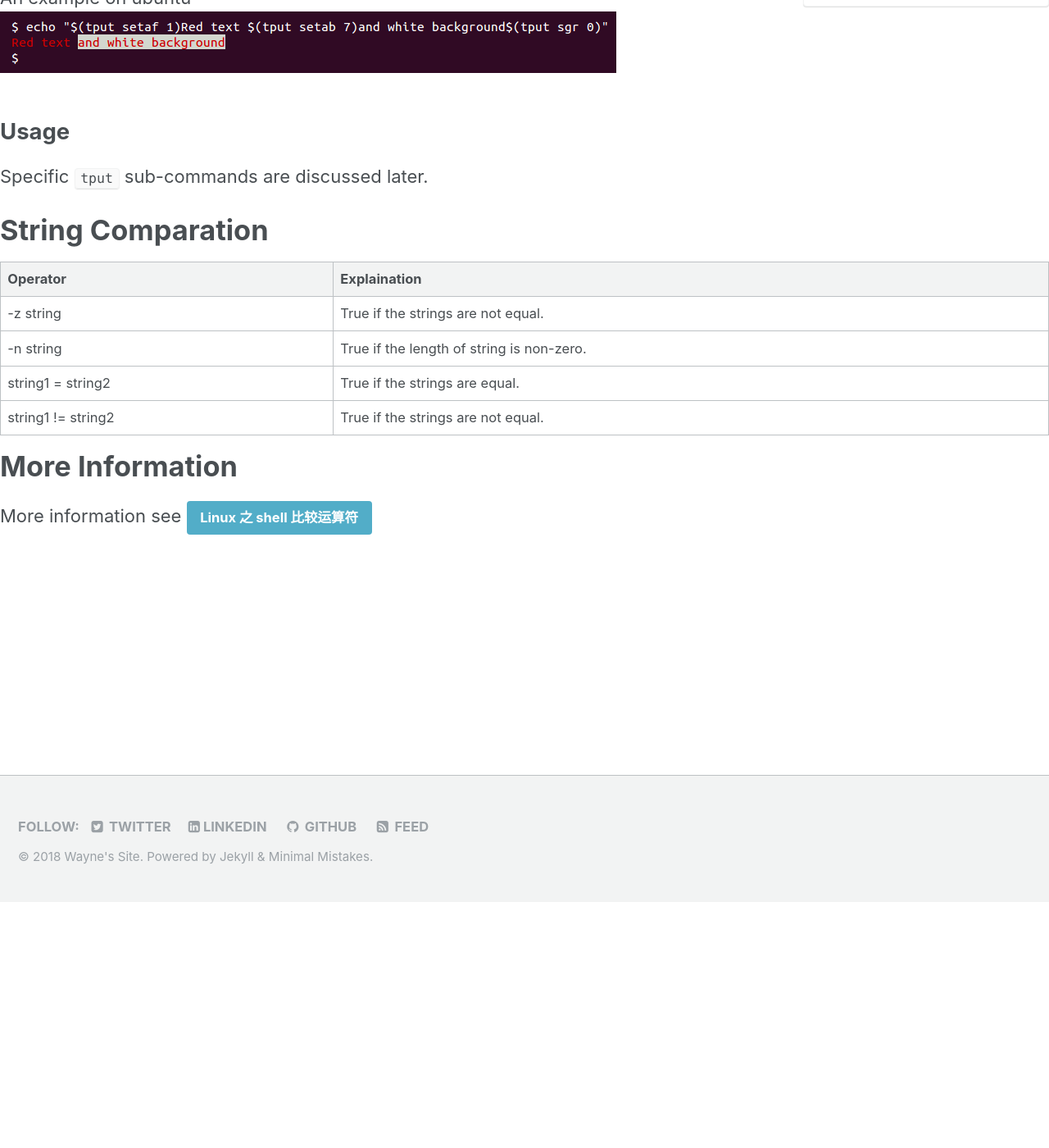
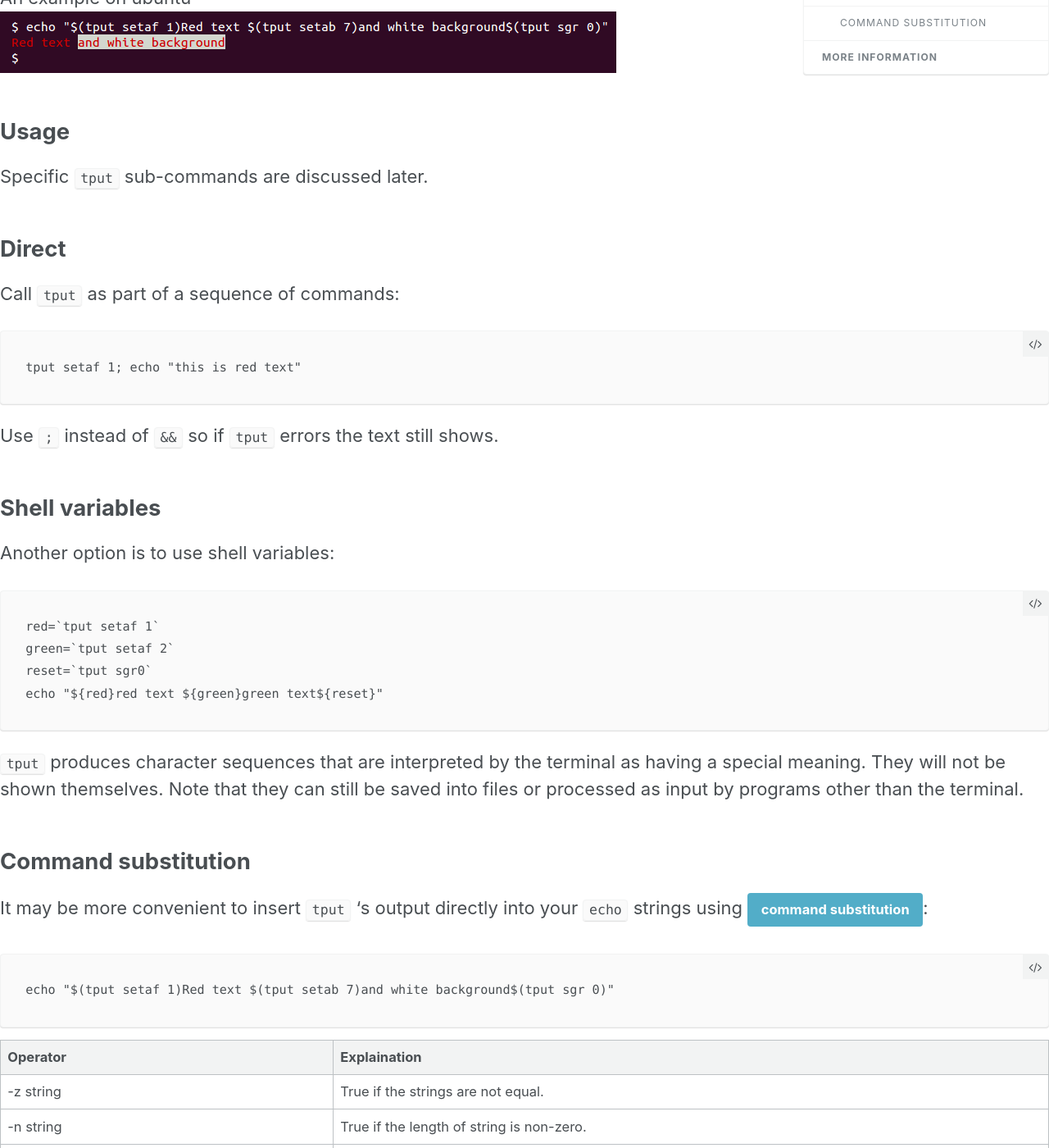
Before and after one commit to element207/element207.github.io, a Jekyll site: the page built from _posts/2018-04-10-Bash-Output-Color-of-echo.md, in a window 1280 px wide and 1400 px high, scrolled down 299 px. Shown: the whole window at 82% size. Built offline with Jekyll 4.4.1, drawn with Linux system fonts in a browser that asks for light colours; our own code applies the rules of GitHub Pages for plain Markdown files; some of the changed text lies outside the part shown.

Commit message:
Update 2018-04-10-Bash-Output-Color-of-echo.md

````diff
--- a/_posts/2018-04-10-Bash-Output-Color-of-echo.md
+++ b/_posts/2018-04-10-Bash-Output-Color-of-echo.md
@@ -29,7 +29,37 @@ An example on ubuntu
 Specific `tput` sub-commands are discussed later.
 
 
-# String Comparation
+## Direct
+Call `tput` as part of a sequence of commands:
+
+```
+tput setaf 1; echo "this is red text"
+```
+Use `;` instead of `&&` so if `tput` errors the text still shows.
+
+## Shell variables
+
+Another option is to use shell variables:
+
+```
+red=`tput setaf 1`
+green=`tput setaf 2`
+reset=`tput sgr0`
+echo "${red}red text ${green}green text${reset}"
+```
+
+`tput` produces character sequences that are interpreted by the terminal as having a special meaning. They will not be shown themselves. Note that they can still be saved into files or processed as input by programs other than the terminal.
+
+## Command substitution
+
+It may be more convenient to insert `tput` 's output directly into your `echo` strings using [command substitution][command-substitution]{: .btn .btn--info}:
+
+```
+echo "$(tput setaf 1)Red text $(tput setab 7)and white background$(tput sgr 0)"
+```
+
+
+
 
 
 Operator|Explaination
@@ -45,7 +75,7 @@ string1 != string2|True if the strings are not equal.
 
 More information see [Linux 之 shell 比较运算符][bash-operators]{: .btn .btn--info}
 
-[bash-operators]: https://blog.csdn.net/ithomer/article/details/6836382
+[command-substitution]: http://tldp.org/LDP/abs/html/commandsub.html
 
 
 [example-ubuntu]: {{site.url}}{{site.baseurl}}/assets/images/posts/BashOutputColor001.png
````
